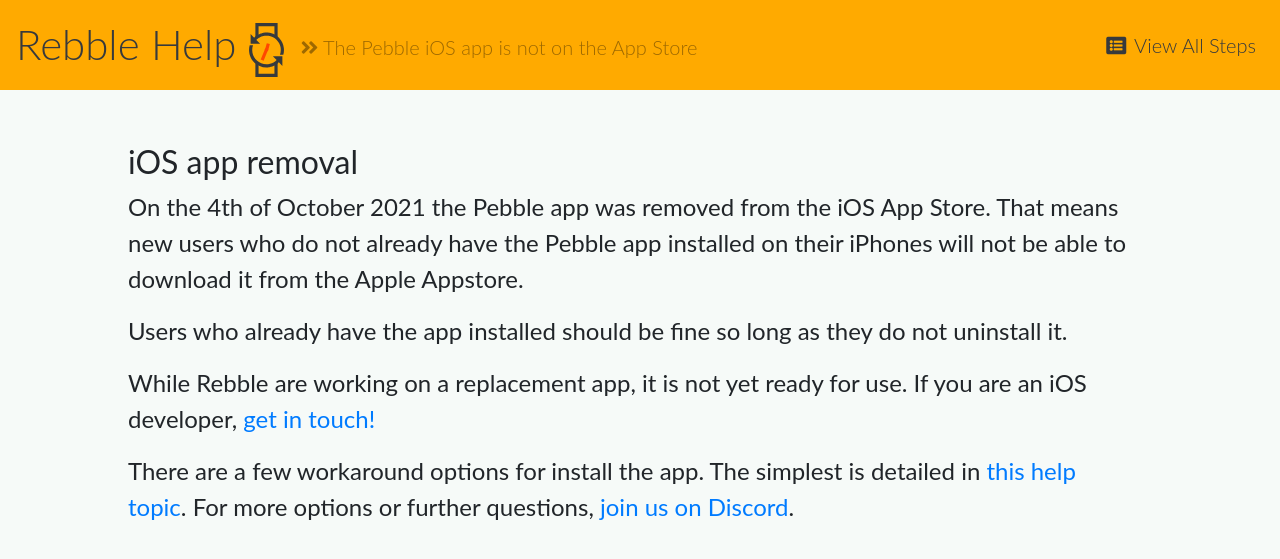
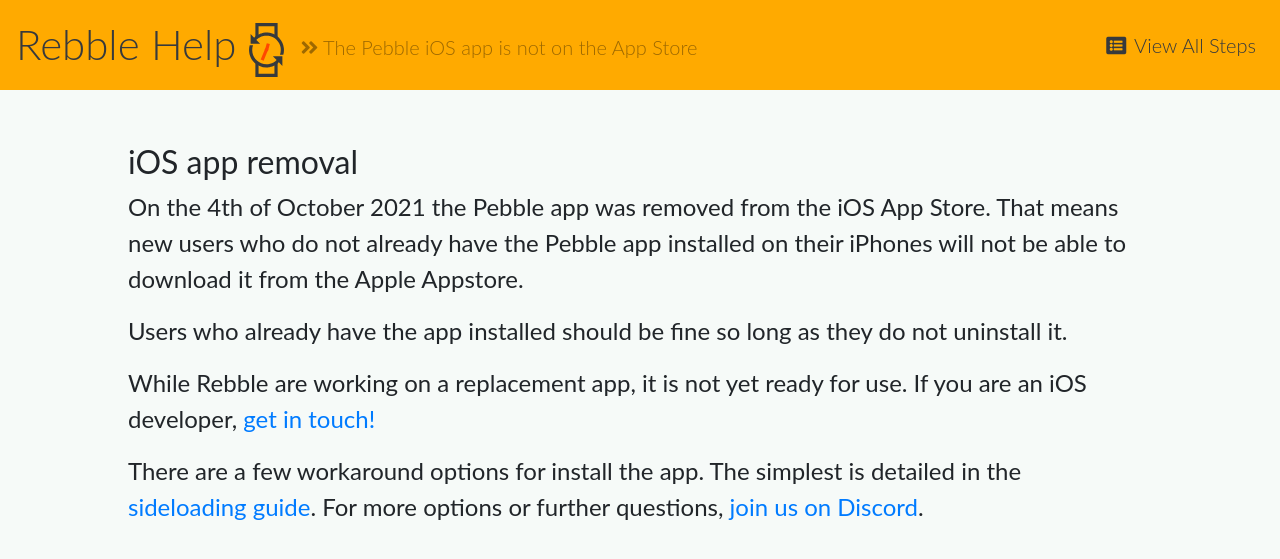
Before and after one commit to pebble-dev/rebble-help, a Jekyll site: the page built from _topic/ios-app-unavailable.md, in a window 1280 px wide. Shown: the top 559 px of the page. Built offline with Jekyll 4.4.1, drawn with Linux system fonts in a browser that asks for light colours; nearby versions of some CDN libraries.

Commit message:
Update ios-app-unavailable.md

```diff
--- a/_topic/ios-app-unavailable.md
+++ b/_topic/ios-app-unavailable.md
@@ -16,4 +16,4 @@ Users who already have the app installed should be fine so long as they do not u
 
 While Rebble are working on a replacement app, it is not yet ready for use. If you are an iOS developer, [get in touch!](https://rebble.io/contact)
 
-There are a few workaround options for install the app. The simplest is detailed in [this help topic](/sideload-ios-app). For more options or further questions, [join us on Discord](https://rebble.io/discord).
+There are a few workaround options for install the app. The simplest is detailed in the [sideloading guide](/sideload-ios-app). For more options or further questions, [join us on Discord](https://rebble.io/discord).
```
Also changed, not shown: other parts of _topic/ios-app-unavailable.md (+1 -1 lines).
